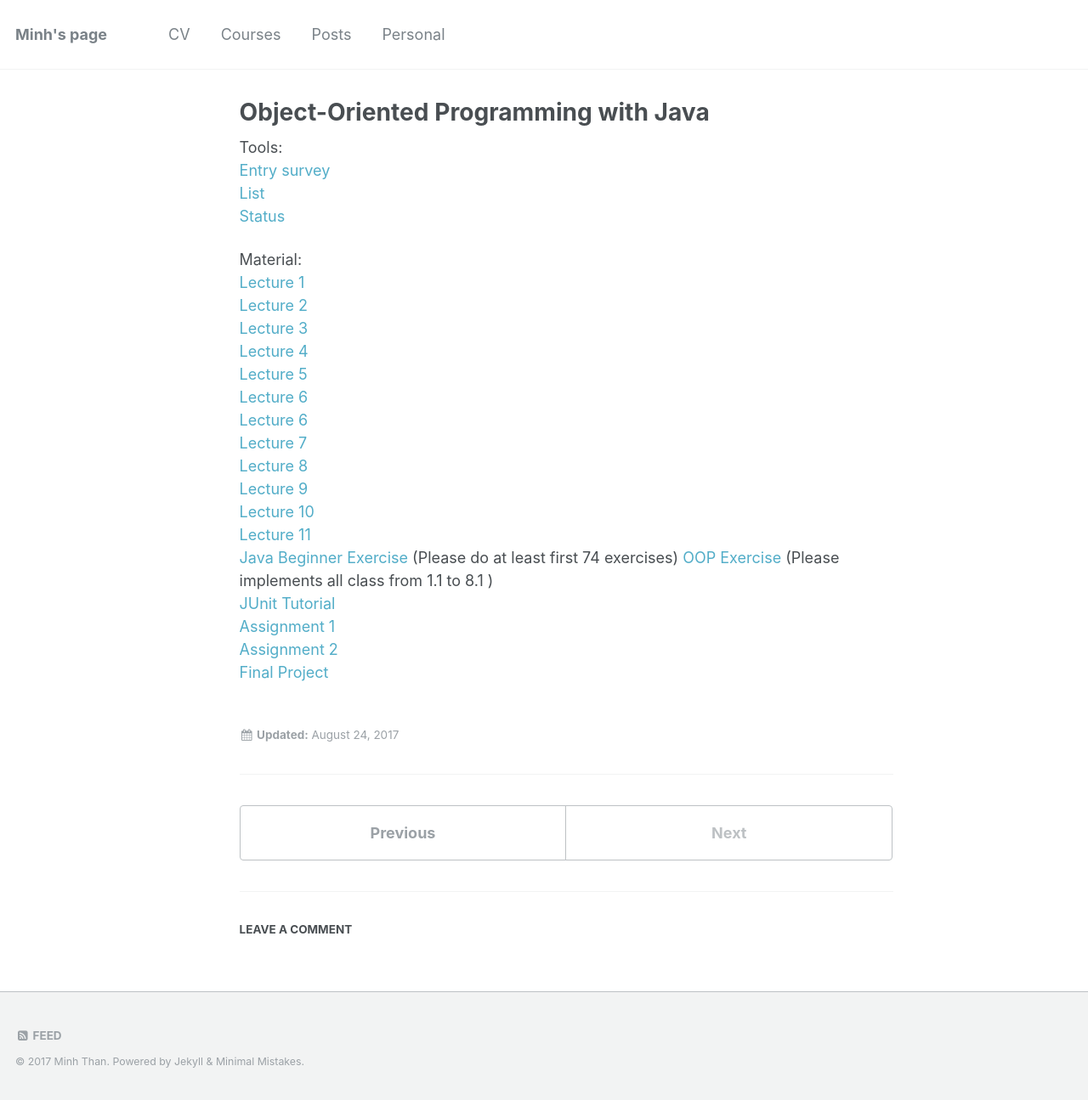
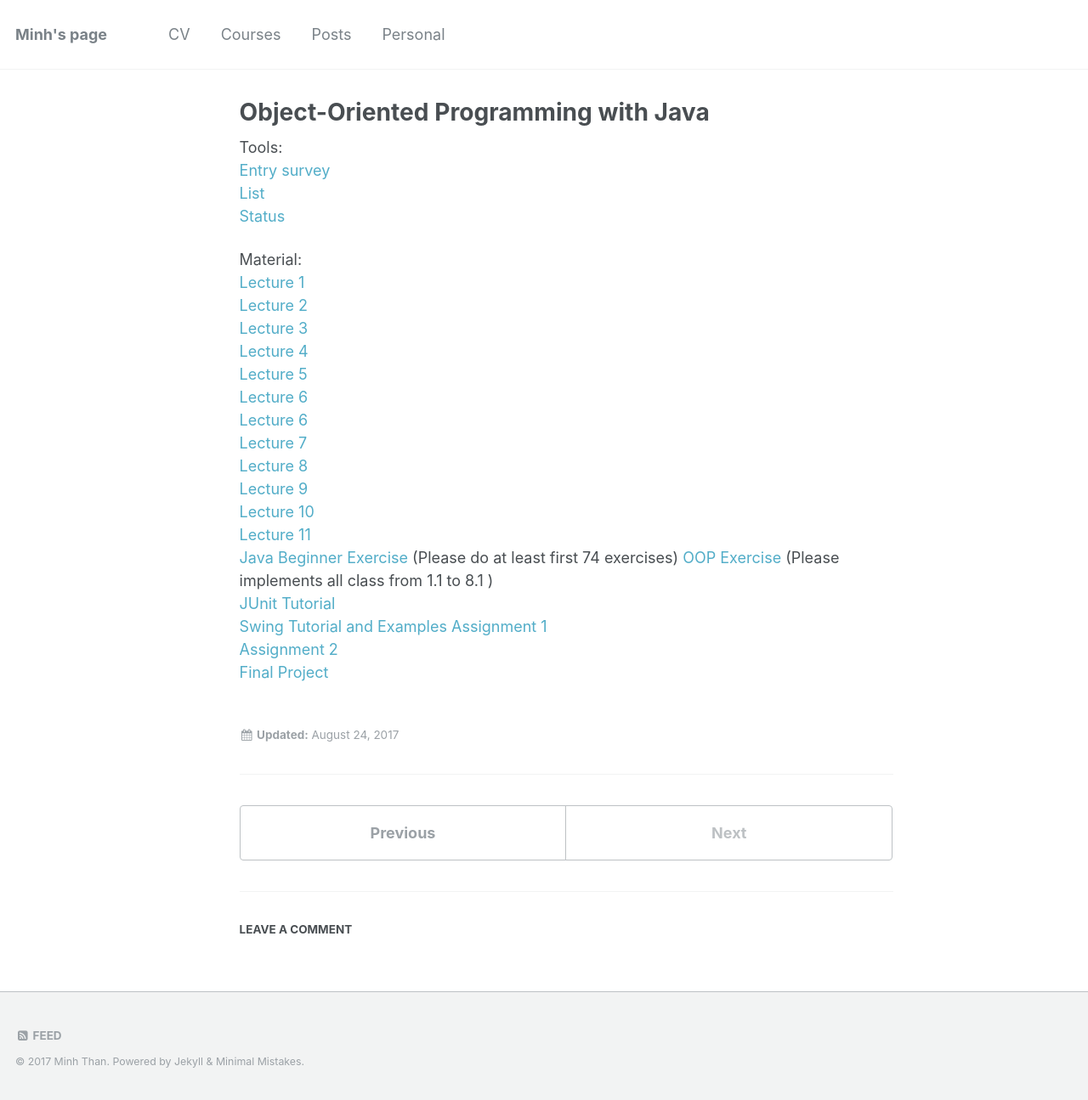
Before and after one commit to thanqminh/thanqminh.github.io, a Jekyll site: the page built from _courses/oopjava.md, in a window 1280 px wide. Shown: the whole page at 85% size. Built offline with Jekyll 4.4.1, drawn with Linux system fonts in a browser that asks for light colours; comment, search, counter and statistics services are not loaded.

Commit message:
add swing tutorial

```diff
--- a/_courses/oopjava.md
+++ b/_courses/oopjava.md
@@ -25,6 +25,7 @@ Material:
 [Java Beginner Exercise][exercise1] (Please do at least first 74 exercises)
 [OOP Exercise][exercise2] (Please implements all class from 1.1 to 8.1 )
 [JUnit Tutorial][junit_tutorial]
+[Swing Tutorial and Examples][swing_tutorial]
 [Assignment 1][assignment1]
 [Assignment 2][assignment2]
 [Final Project][final]
@@ -46,6 +47,7 @@ Material:
 [exercise1]: https://goo.gl/vTV8zM
 [exercise2]: https://goo.gl/9NQEHR
 [junit_tutorial]: https://goo.gl/ucNux1
+[swing_tutorial]: https://docs.oracle.com/javase/tutorial/uiswing/index.html
 [assignment1]: /courses/oopjava/assignment1.txt
 [assignment2]: /courses/oopjava/assignment2.txt
 [final]: /courses/oopjava/final.txt
```
